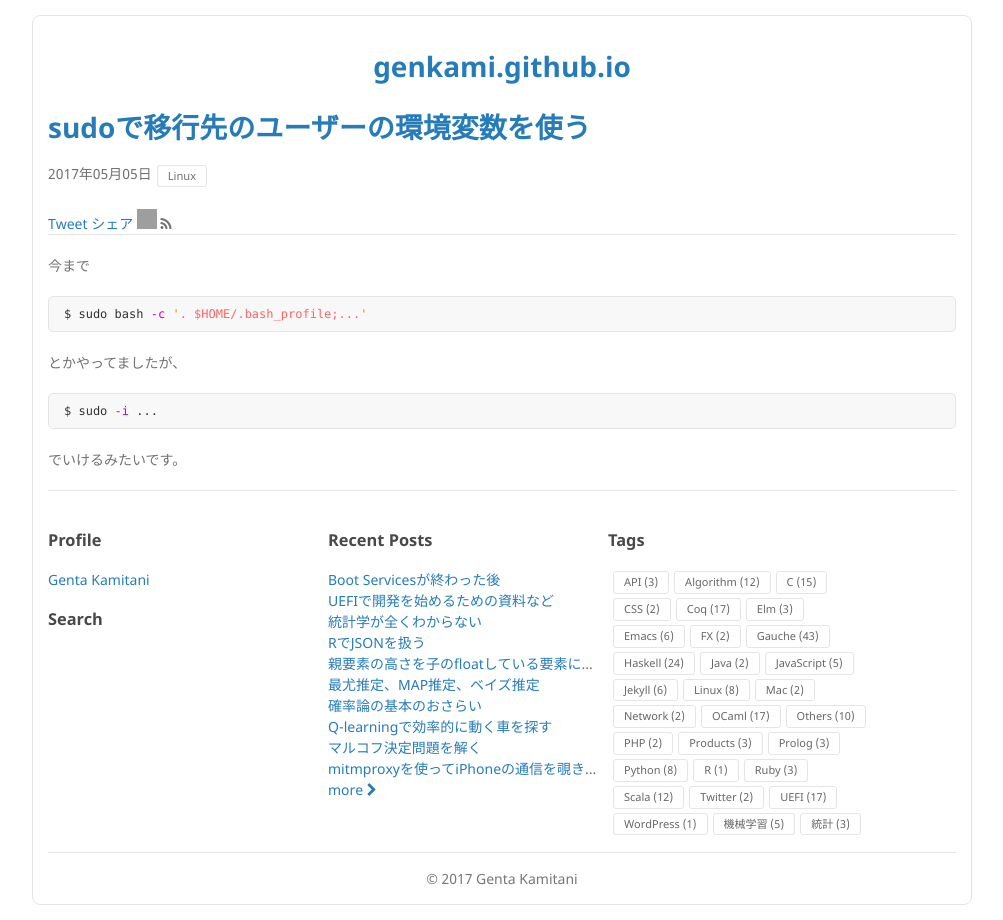
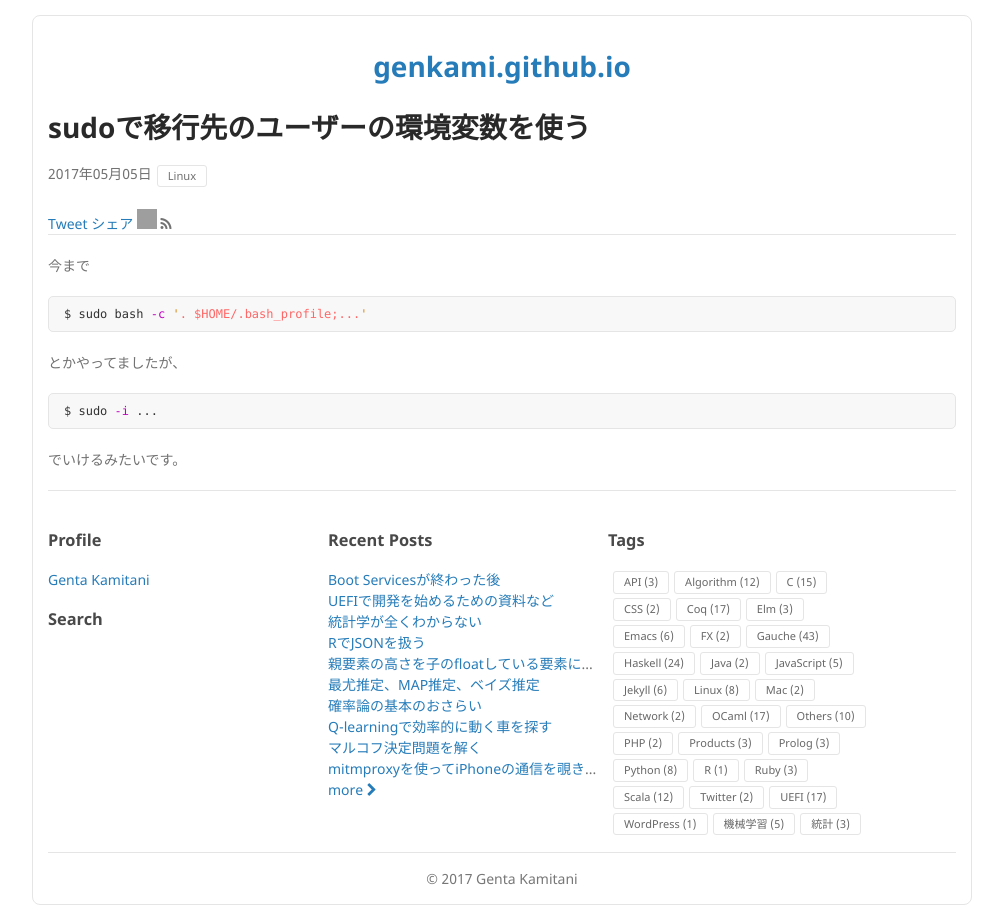
Before and after one commit to genkami/genkami.github.io, a Jekyll site: the page built from _posts/2017-05-05-203930.html, in a window 1280 px wide. Shown: the whole page, without its empty margins (138-1141 px from the left). Built offline with Jekyll 4.4.1, drawn with Linux system fonts in a browser that asks for light colours; comment, search, counter and statistics services are not loaded; grey boxes are pictures that could not be loaded.

Commit message:
個別記事ページのタイトルをリンクしなくした

```diff
--- a/_includes/article.html
+++ b/_includes/article.html
@@ -1,5 +1,11 @@
 <article class="{% for t in include.page.tags %} tag-{{ t }} {% endfor %}">
-  <h1><a href="{{ include.page.url }}">{{ include.page.title }}</a></h1>
+  <h1>
+    {% if include.donotshowall %}
+    <a href="{{ include.page.url }}">{{ include.page.title }}</a>
+    {% else %}
+    {{ include.page.title }}
+    {% endif %}
+  </h1>
   <div class="article-metadata">
     <time style="float: left;">{{ include.page.date | date: "%Y年%m月%d日" }}</time>
     <ul class="tag-list">
```
